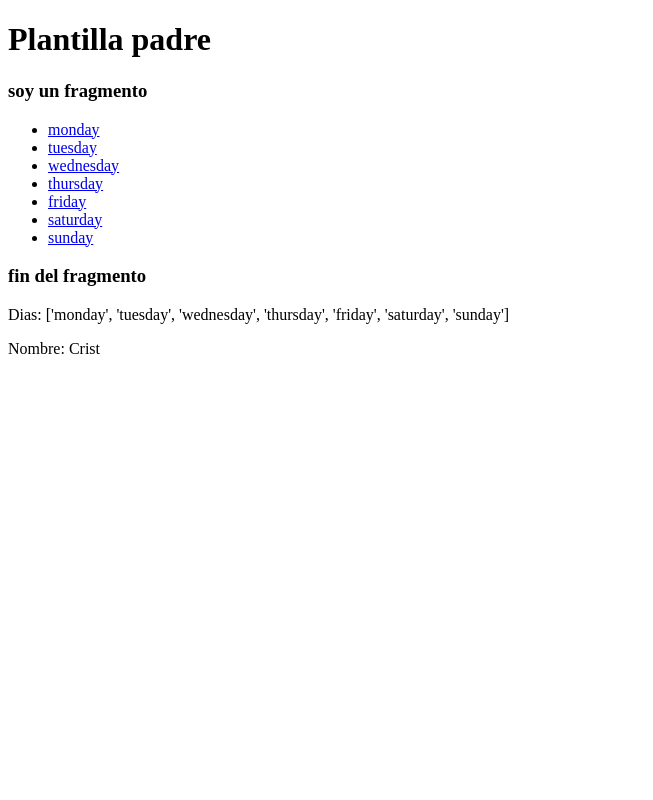
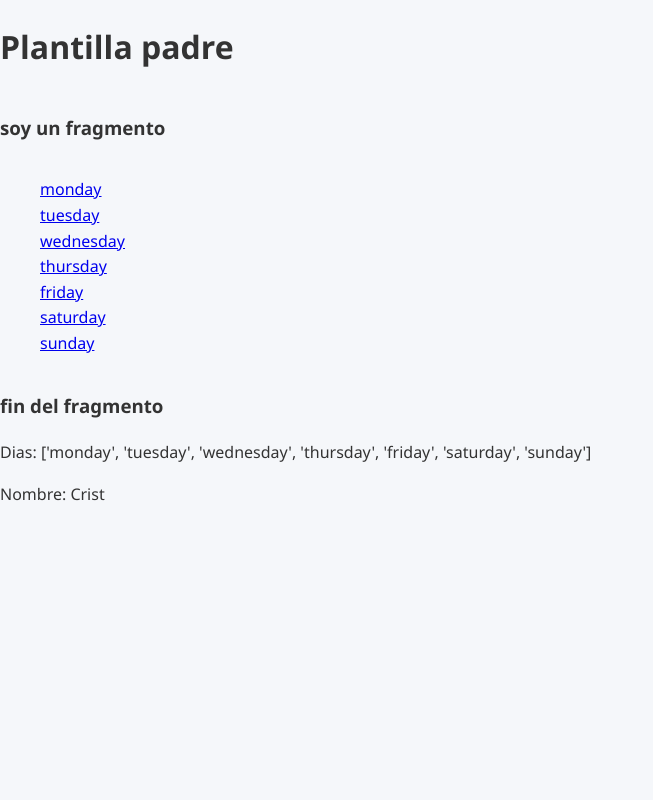
Before and after one commit to Cristian97s/playground, a Django app: page /messages/ in a window 1280 px wide. Shown: the whole page, without its empty margins (0-653 px from the left). Run offline with Django 5.2, Linux system fonts and the light colour scheme.

Commit message:
feat: archivos estaticos globales

```diff
--- a/playground/settings.py
+++ b/playground/settings.py
@@ -117,3 +117,7 @@ USE_TZ = True
 # https://docs.djangoproject.com/en/6.0/howto/static-files/
 
 STATIC_URL = 'static/'
+
+STATICFILES_DIRS = [
+    BASE_DIR / "static"
+]
--- /dev/null
+++ b/quotes/static/quotes/quotes_styles.css
@@ -0,0 +1,4 @@
+ul {
+    font-size: 20 px;
+    list-style: none;
+}
--- a/quotes/templates/quotes/quotes.html
+++ b/quotes/templates/quotes/quotes.html
@@ -1,9 +1,12 @@
 {% extends 'base.html'%}
+{% load static %}
 
 {% block title %}
     quotes page
 {% endblock title %}
-
+{% block page_syles %}
+    <link rel="stylesheet" href="{% static 'quotes/quotes_styles.css' %}">
+{% endblock page_syles %}
 {% block content %}
     {% include './include/partial.html' %}
     <ul>
--- /dev/null
+++ b/static/styles.css
@@ -0,0 +1,18 @@
+body {
+    margin: 0;
+    padding: 0;
+    font-family: 'Segoe UI', Tahoma, Geneva, Verdana, sans-serif;
+    font-size: 16px;
+    line-height: 1.6;
+    color: #333;
+    background-color: #f5f7fa;
+
+    /* Mejora de renderizado */
+    -webkit-font-smoothing: antialiased;
+    -moz-osx-font-smoothing: grayscale;
+
+    /* Layout básico */
+    min-height: 100vh;
+    display: flex;
+    flex-direction: column;
+}
--- a/templates/base.html
+++ b/templates/base.html
@@ -1,9 +1,14 @@
+{% load static %}
 <!DOCTYPE html>
 <html lang="en">
 <head>
     <meta charset="UTF-8">
     <meta name="viewport" content="width=device-width, initial-scale=1.0">
     <title>{% block title%}{% endblock %}</title>
+    <link rel="stylesheet" href="{%static 'styles.css'%}">
+    {% comment %} estilos por app {% endcomment %}
+    {% block page_syles %}{% endblock page_syles %}
+
 </head>
 <body>
     <h1>Plantilla padre</h1>
```
